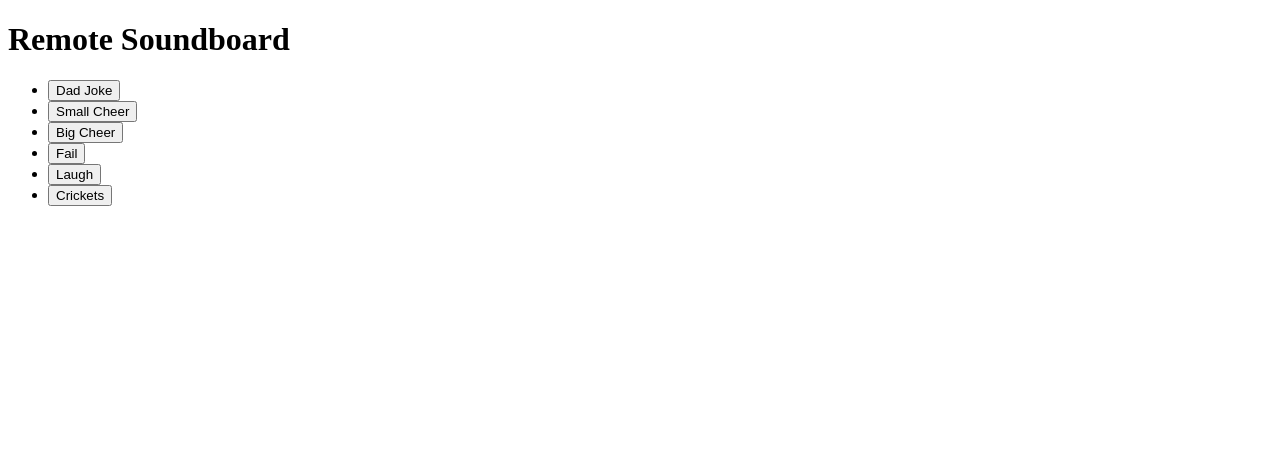
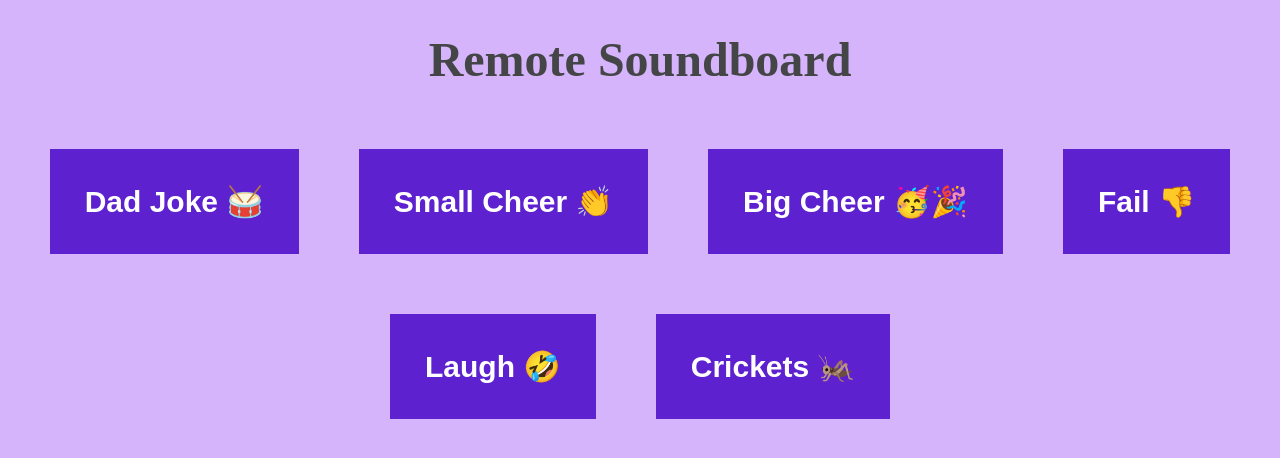
Before and after one commit to amykapernick/remote-soundboard, a website: page index.html in a window 1280 px wide. Drawn offline with Linux system fonts and the light colour scheme; files that its build step writes are made by us from their sources; no server answers.

Commit message:
added styles

```diff
--- /dev/null
+++ b/css/style.css
@@ -0,0 +1,35 @@
+body {
+	background: #D6B4FC;
+}
+
+h1 {
+	color: #444546;
+	font-size: 3em;
+	text-align: center;
+}
+
+.sounds {
+	display: flex;
+	flex-wrap: wrap;
+	justify-content: center;
+	list-style: none;
+	padding: 0;
+	margin: 0;
+}
+
+.sounds button {
+	background: #5D21D0;
+	border: 5px solid #5D21D0;
+	display: block;
+	color: #fff;
+	cursor: pointer;
+	font-size: 30px;
+	font-weight: bold;
+	margin: 30px;
+	padding: 30px;
+}
+
+.sounds button:hover, .sounds button:focus {
+	background: #01F9C6;
+	color: #444546;
+}
--- a/index.html
+++ b/index.html
@@ -5,18 +5,19 @@
 	<meta charset="UTF-8">
 	<meta name="viewport" content="width=device-width, initial-scale=1.0">
 	<title>Remote Soundboard</title>
+	<link rel="stylesheet" href="./style.css">
 </head>
 
 <body>
 	<h1>Remote Soundboard</h1>
 
 	<ul class="sounds">
-		<li><button data-sound="joke">Dad Joke</button></li>
-		<li><button data-sound="cheer">Small Cheer</button></li>
-		<li><button data-sound="cheer_big">Big Cheer</button></li>
-		<li><button data-sound="fail">Fail</button></li>
-		<li><button data-sound="laugh">Laugh</button></li>
-		<li><button data-sound="crickets">Crickets</button></li>
+		<li><button data-sound="joke">Dad Joke 🥁</button></li>
+		<li><button data-sound="cheer">Small Cheer 👏</button></li>
+		<li><button data-sound="cheer_big">Big Cheer 🥳🎉</button></li>
+		<li><button data-sound="fail">Fail 👎</button></li>
+		<li><button data-sound="laugh">Laugh 🤣</button></li>
+		<li><button data-sound="crickets">Crickets 🦗</button></li>
 	</ul>
 
 	<audio data-sound="joke" src="/sounds/joke.mp3" type="audio/mpeg"></audio>
@@ -27,40 +28,7 @@
 	<audio data-sound="crickets" src="./sounds/crickets.mp3" type="audio/mpeg"></audio>
 
 	<script src="https://media.twiliocdn.com/sdk/js/sync/releases/0.11.4/twilio-sync.min.js"></script>
-
-	<script>
-		fetch('https://corn-oyster-5571.twil.io/sync-token').then(result => {
-			result.json().then(data => {
-				const client = new Twilio.Sync.Client(data.token)
-
-				client.document('sound').then(doc => {
-					doc.on('updated', e => {
-						const sound = e.value.sound
-
-						const audioContext = new AudioContext(),
-							audio = document.querySelector(`audio[data-sound="${sound}"]`),
-							track = audioContext.createMediaElementSource(audio)
-
-						track.connect(audioContext.destination)
-
-						audio.play()
-					})
-				})
-			})
-		})
-
-		document.querySelectorAll('.sounds button').forEach(btn => {
-			btn.addEventListener('click', e => {
-				fetch('/sync', {
-					method: 'POST',
-					headers: {
-						'Content-Type': 'application/json'
-					},
-					body: JSON.stringify({ sound: e.target.dataset.sound })
-				})
-			})
-		})
-	</script>
+	<script src="main.js"></script>
 
 </body>
 
--- a/index.js
+++ b/index.js
@@ -8,6 +8,9 @@ syncSid = process.env.TWILIO_SYNC_SERVICE_SID
 
 app.use(bodyParser.json())
 app.use('/sounds', express.static('sounds'))
+app.use(express.static('css'))
+app.use(express.static('js'))
+
 
 app.get('/', (req, res) => {
 	res.sendFile('./index.html', { root: __dirname })
```
Also changed, not shown: js/main.js (added, +31 -0 lines).
